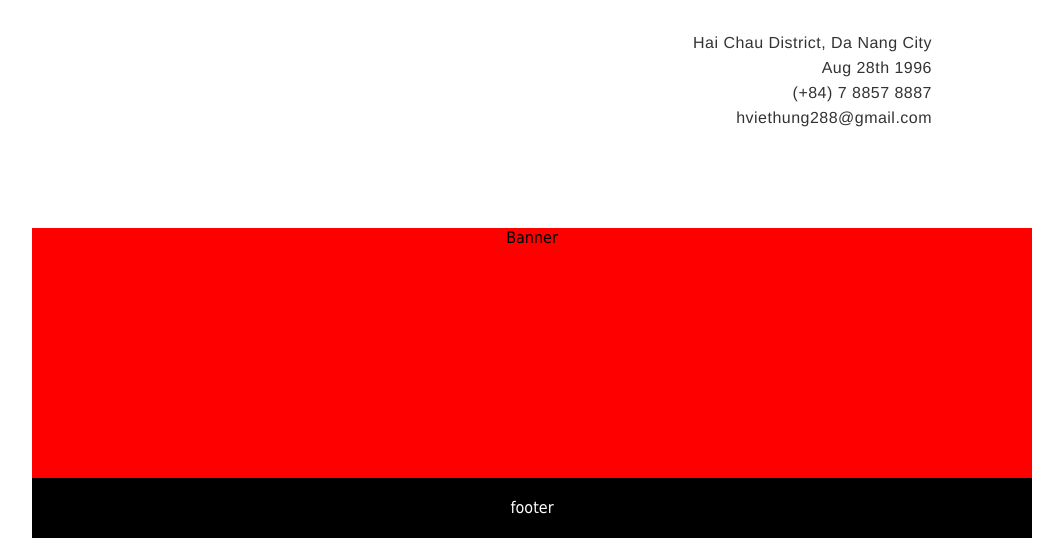
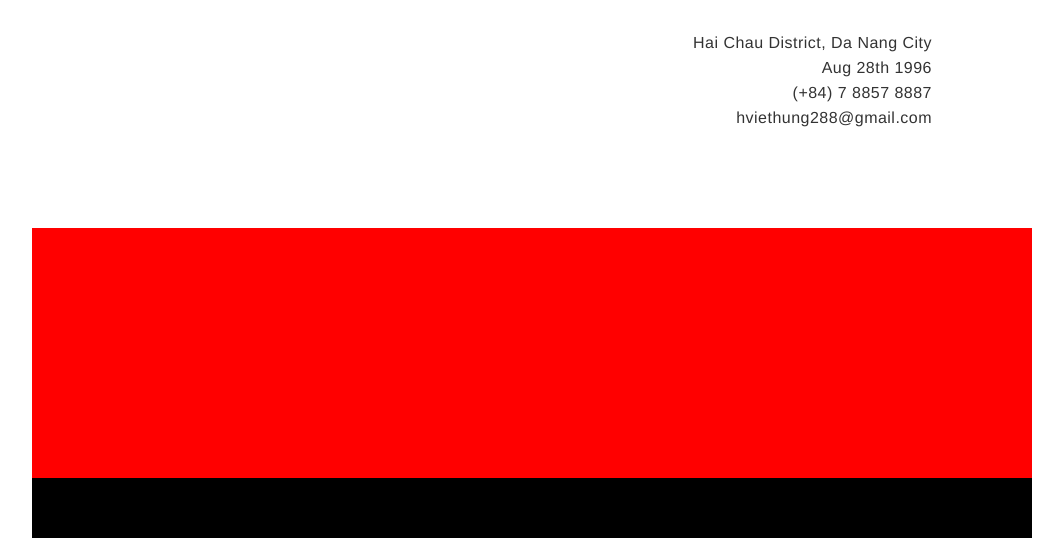
Before and after one commit to hviethung288/hviethung288.github.io, a plain HTML site: page index.html in a window 1280 px wide. Shown: the part 412-950 px from the top of the page, without its empty margins (108-1171 px from the left). Drawn offline with Linux system fonts and the light colour scheme.

```diff
--- a/index.html
+++ b/index.html
@@ -40,9 +40,9 @@
         </div>
     </div>
 
-    <div id="banner">Banner</div>
+    <div id="banner"></div>
 
-    <div id="footer">footer</div>
+    <div id="footer"></div>
 
 </body>
 
```
Also changed, not shown: 1 other file.
